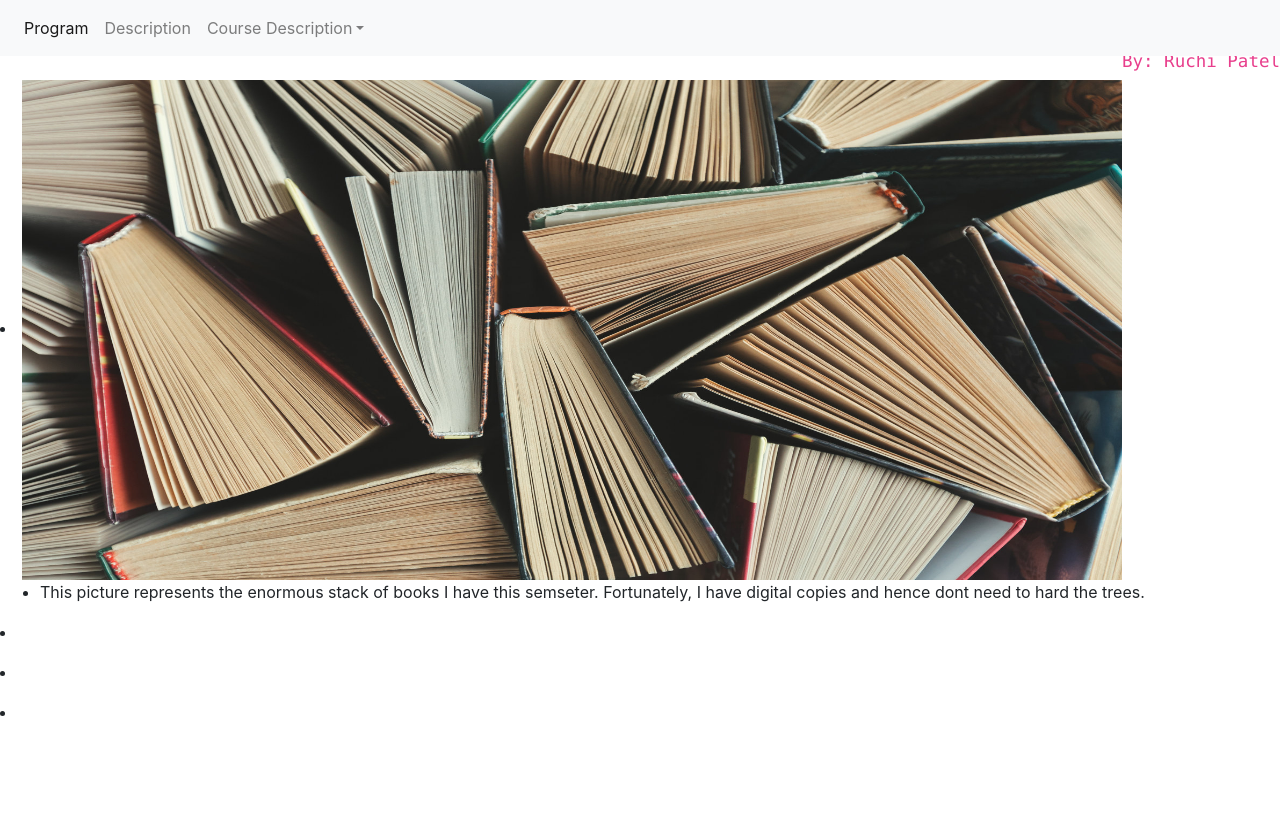
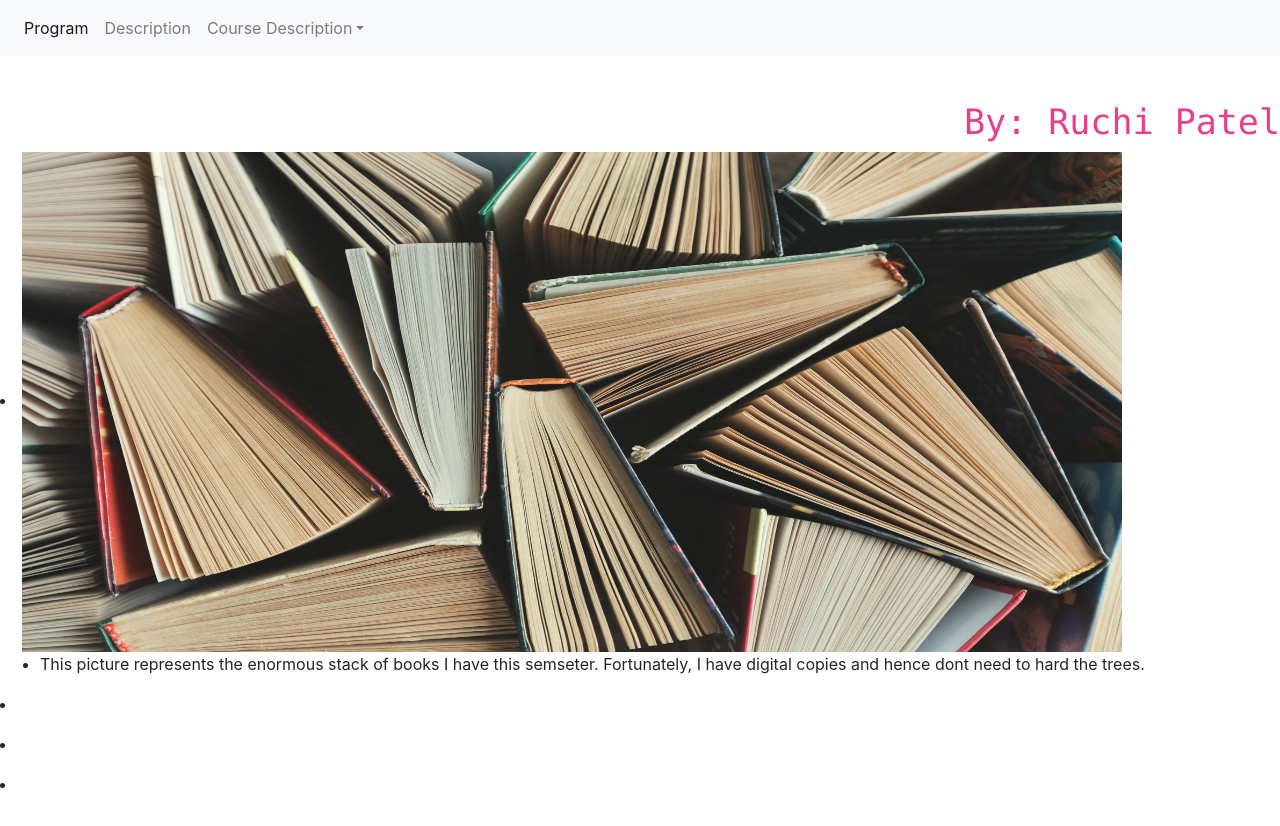
Before and after one commit to PatelRuchee/CCPS530L4, a plain HTML site: page index.html in a window 1280 px wide. Drawn offline with nearby package versions, Linux system fonts and the light colour scheme.

Commit message:
Update index.html

```diff
--- a/index.html
+++ b/index.html
@@ -1,11 +1,6 @@
 <!doctype html>
 <html lang="en">
   <head>
-
-    <br></br>
-
-    <h5 class="text-right"> <code>By: Ruchi Patel</code></h5>
-
     <script src="https://ajax.googleapis.com/ajax/libs/jquery/3.5.1/jquery.min.js"></script>
     <script>
     var count=0
@@ -72,6 +67,11 @@
 
     </nav>
 
+    <br></br>
+    <br></br>
+
+    <h1 class="text-right"> <code>By: Ruchi Patel</code></h1>
+
     <div>
      <li id="rotate1"><img src="books.jpg" width="1100" height="500" ></li>
      <ul id="spin1">
```
